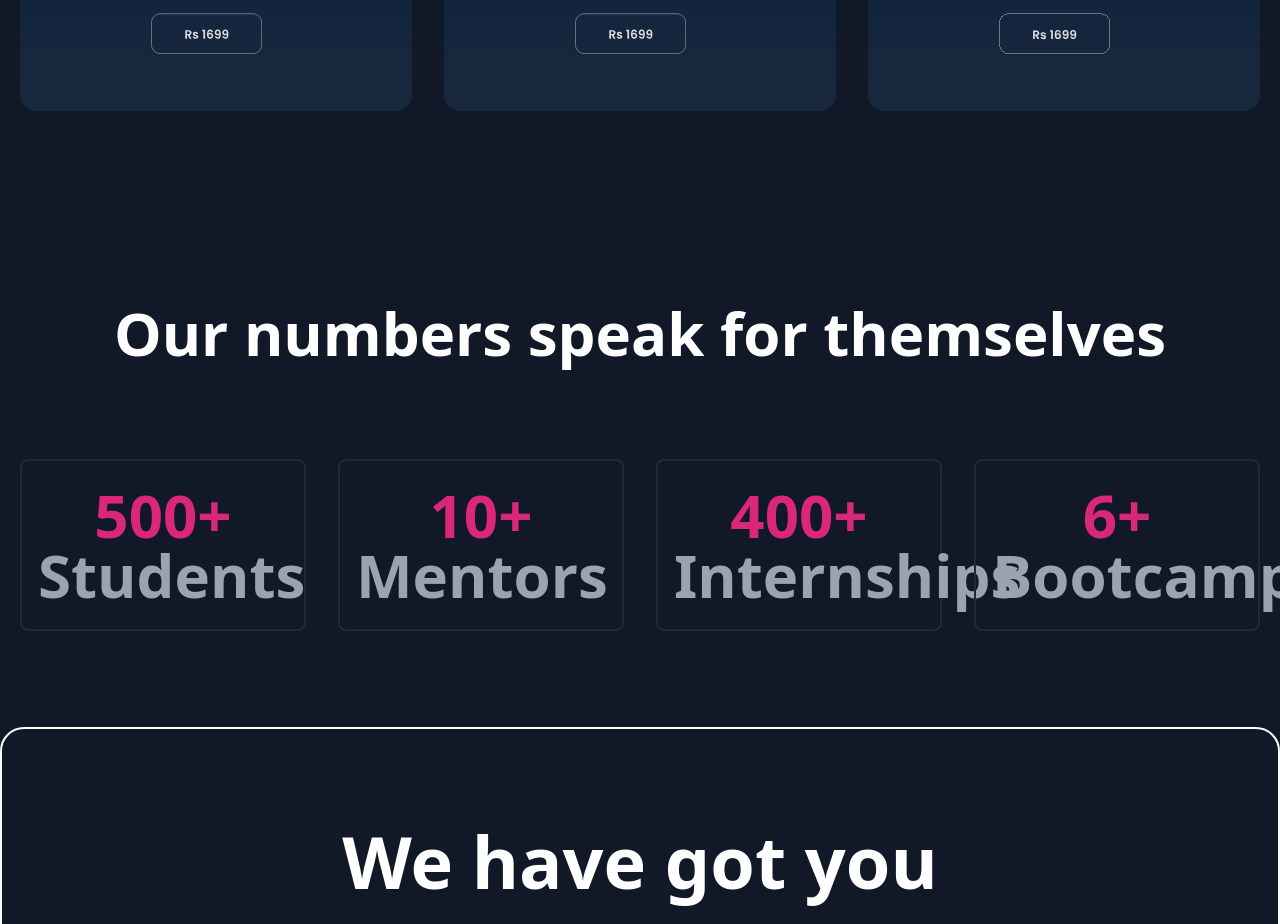
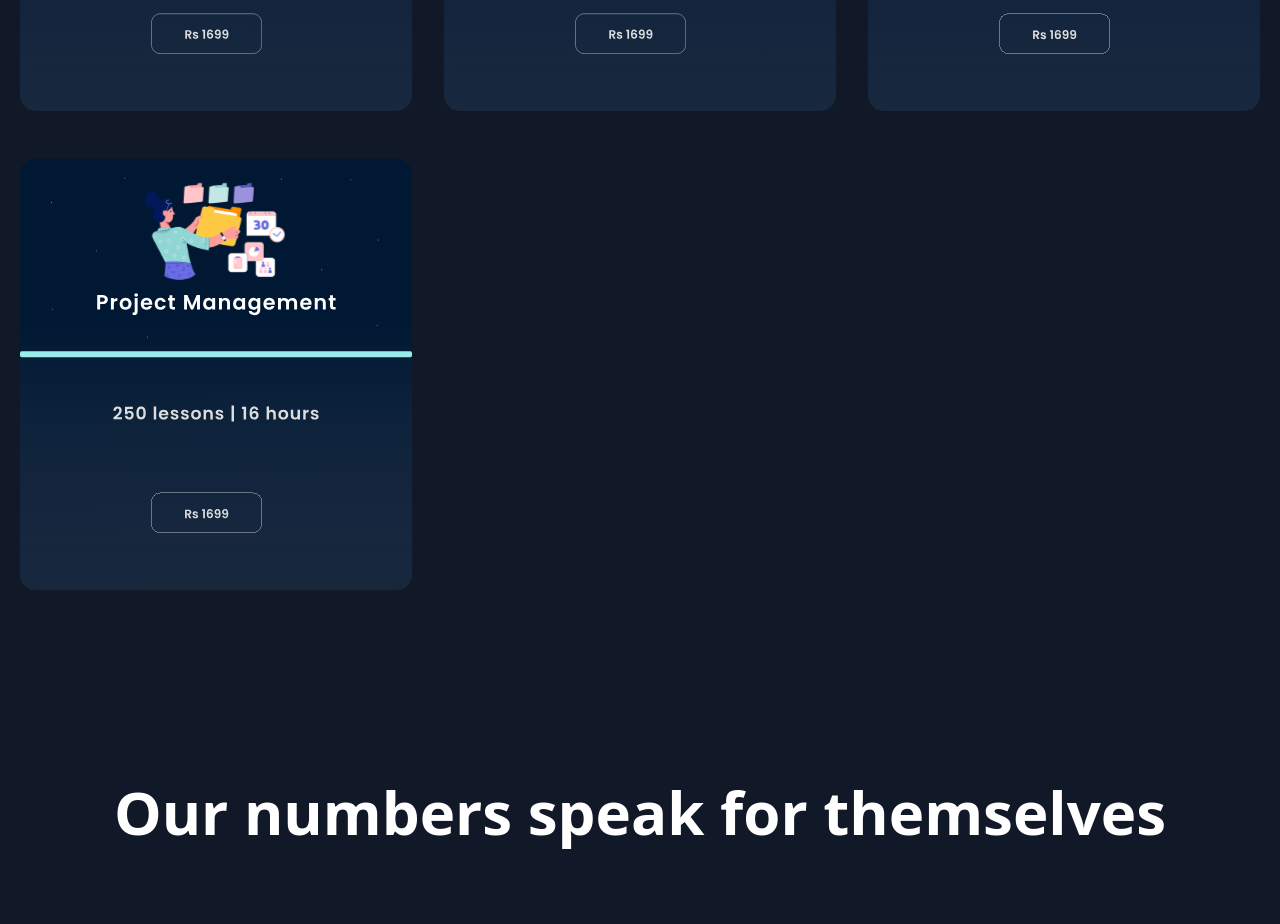
Before and after one commit to anubhav-aryan/coreship, a Next.js app: page / in a window 1280 px wide. Shown: the part 4700-5624 px from the top of the page. Built offline with nearby package versions, Linux system fonts and the light colour scheme.

Commit message:
feat: project management card addition

```diff
--- a/src/pages/Components/Uncommon/Coursessection.tsx
+++ b/src/pages/Components/Uncommon/Coursessection.tsx
@@ -130,6 +130,19 @@ const Coursessection = () => {
                 </Link>
               </div>
             </div>
+            <div className="lg:w-1/3 sm:w-1/2 p-4">
+              <div className="flex relative">
+                <Link href="dataanalytics">
+                  <Image
+                    src="/pROJECT.svg"
+                    alt="course8"
+                    width={500}
+                    height={500}
+                    className="hover:drop-shadow-2xl"
+                  />
+                </Link>
+              </div>
+            </div>
           </div>
         </div>
       </section>
```
